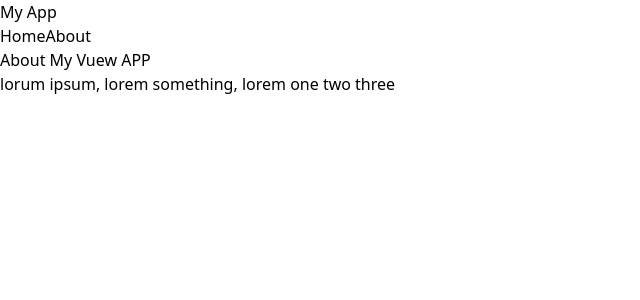
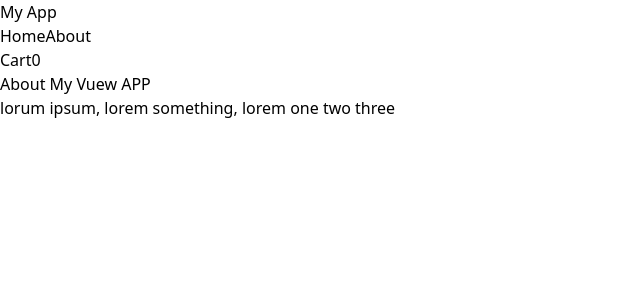
Before and after one commit to srutz/vue-shop, a Vue app: page /about in a window 1280 px wide. Shown: the top 300 px of the page, without its empty margins (0-640 px from the left). Built offline with nearby package versions, Linux system fonts and the light colour scheme.

Commit message:
adding poor man's shopping cart

```diff
--- a/src/App.vue
+++ b/src/App.vue
@@ -6,15 +6,19 @@
   <div class="flex flex-col grow">
     <MenuBar></MenuBar>
     <div class="p-4 h-2 grow overflow-y-auto">
-      <router-view></router-view>
-
+        <router-view></router-view>
     </div>
   </div>
 </template>
 
 <script setup lang="ts">
 
+import { reactive, provide } from 'vue';
+import { CartItem } from './types'
 import MenuBar from './components/MenuBar.vue'
 
+const cartItems = reactive<CartItem[]>([])
+
+provide('items', cartItems)
 
 </script>
--- a/src/components/MenuBar.vue
+++ b/src/components/MenuBar.vue
@@ -5,5 +5,22 @@
             <router-link to="/" class="text-white font-semibold">Home</router-link>
             <router-link to="/about" class="text-white font-semibold">About</router-link>
         </div>
+        <div class="flex-grow"></div>
+        <div class="flex gap-2">
+            <router-link to="/cart" class="text-white font-semibold">Cart</router-link>
+            <span class="text-white font-semibold">{{ getCartQuantity() }}</span>
+        </div>
     </div>
 </template>
+<script setup lang="ts">
+
+import { inject } from 'vue';
+import { CartItem } from '../types';
+
+const cartItems = inject<CartItem[]>('items') || [];
+
+const getCartQuantity = () => {
+    return cartItems.reduce((acc, item) => acc + item.quantity, 0)
+}
+
+</script>
--- a/src/components/ProductCard.vue
+++ b/src/components/ProductCard.vue
@@ -3,7 +3,7 @@
 <template>
 
 <div class="w-80 border rounded overflow-hidden shadow-lg grow flex flex-col mb-8 cursor-pointer hover:bg-gray-100">
-    <router-link :to="`/product/${product.id}`">
+    <router-link :to="`/product/${product.id}`" class="grow">
         <div class="flex justify-center">
             <img class="w-full" style="width: auto; height: 120px;" :src="product.thumbnail" :alt="product.title">
         </div>
@@ -14,7 +14,7 @@
         </div>
     </router-link>
     <div class="px-6 pt-4 pb-2">
-        <button>
+        <button @click="onBuy">
         Buy Now
         </button>
     </div>
@@ -24,16 +24,26 @@
 </template>
 <script setup lang="ts">
 
-import { defineProps, reactive } from 'vue';
+import { defineProps, inject, reactive } from 'vue';
 import { Product } from '../types';
+import { CartItem } from '../types';
 
 const props = defineProps<{
   product: Product
 }>()
 
-console.table(props.product)
+const product = reactive<Product>(props.product)
 
-const product = reactive<Product>(props.product)
+// mini cart
+const cartItems = inject<CartItem[]>('items') || [];
+const onBuy = () => {
+    const item = cartItems.find((item) => item.product.id === product.id)
+    if (item) {
+        item.quantity += 1
+    } else {
+        cartItems.push({ product: product, quantity: 1 })
+    }
+}
 
 
 
--- a/src/components/ProductsGallery.vue
+++ b/src/components/ProductsGallery.vue
@@ -25,15 +25,15 @@ import AnimatedDiv from './AnimatedDiv.vue';
 const products = reactive<Product[]>([])
 const offset = ref(0)
 
+const loadProducts = async () => {
+    const response = await fetch(`https://dummyjson.com/products?skip=${offset.value}&limit=10`)
+    const data = (await response.json()) as ProductResponse
+    products.push(...data.products)
+}
+
 onMounted(() => {
     loadProducts()
 })
-
-const loadProducts = async () => {
-    const response = await fetch(`https://dummyjson.com/products?skip=${offset.value}&limit=4`)
-    const data = (await response.json()) as ProductResponse
-    products.push(...data.products)
-}
 
 const onLoadMore = () => {
     offset.value += products.length
--- a/src/main.ts
+++ b/src/main.ts
@@ -4,8 +4,9 @@ import App from './App.vue'
 import { createRouter, createWebHistory } from 'vue-router'
 
 import ProductsPage from './pages/ProductsPage.vue'
+import ProductDetails from './pages/ProductDetailsPage.vue'
 import AboutPage from './pages/AboutPage.vue'
-import ProductDetails from './pages/ProductDetailsPage.vue'
+import CartPage from './pages/CartPage.vue'
 
 
 const router = createRouter({
@@ -14,6 +15,7 @@ const router = createRouter({
         { path: '/', component: ProductsPage },
         { path: '/product/:id', component: ProductDetails },
         { path: '/about', component: AboutPage },
+        { path: '/cart', component: CartPage },
     ],
 })
 
--- /dev/null
+++ b/src/pages/CartPage.vue
@@ -0,0 +1,21 @@
+<template>
+    <div class="flex flex-col grow">
+        <h1>Cart</h1>
+        <div class="flex flex-col gap-2" v-for="(item) in cartItems" :id="item.product.id.toString()">
+            <div class="flex items-center gap-2">
+                <span>{{ item.quantity }}x</span>
+                <span>{{ item.product.title }}</span>
+            </div>
+        </div>
+    </div>
+</template>
+
+<script setup lang="ts">
+import { inject } from 'vue';
+import { CartItem } from '../types';
+
+
+const cartItems = inject<CartItem[]>('items') || [];
+
+
+</script>
--- a/src/pages/ProductsPage.vue
+++ b/src/pages/ProductsPage.vue
@@ -6,4 +6,5 @@
 
 import ProductsGallery from '../components/ProductsGallery.vue';
 
+
 </script>
--- a/src/types.ts
+++ b/src/types.ts
@@ -17,6 +17,7 @@ export type ProductResponse = {
     products: Product[]
 }
 
-export function yo() {
-    console.log("yo")
+export type CartItem = {
+    product: Product,
+    quantity: number,
 }
```
